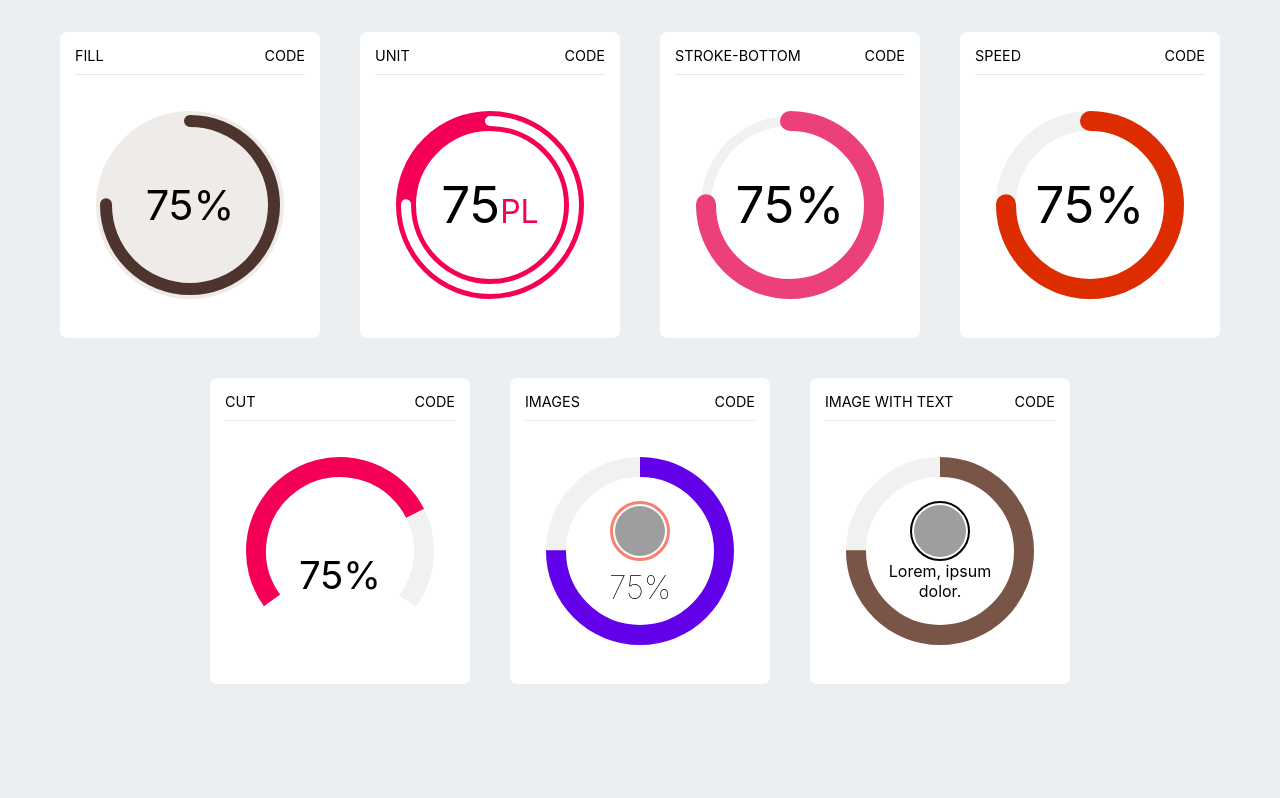
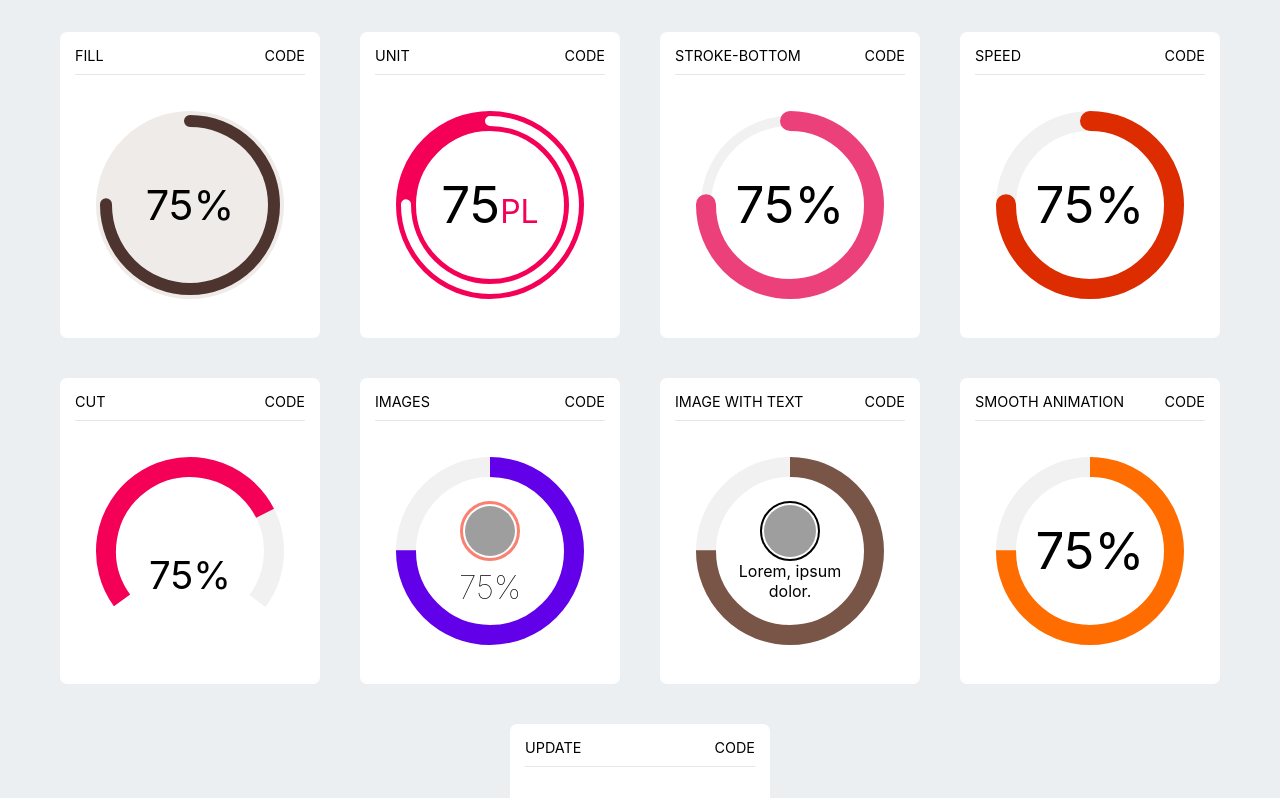
Before and after one commit to tomickigrzegorz/react-circular-progress-bar, a React (Create React App) app: page / in a window 1280 px wide. Shown: the part 839-1637 px from the top of the page. Built offline with nearby package versions, Linux system fonts and the light colour scheme; grey boxes are pictures that could not be loaded.

Commit message:
feat: new props animationSmooth

```diff
--- a/src/App.js
+++ b/src/App.js
@@ -1,4 +1,4 @@
-import React, { useState, Fragment } from "react";
+import React, { useState, useEffect, Fragment } from "react";
 import CircularProgressBar from "./components/CircularProgressBar";
 
 const examples = [
@@ -138,6 +138,25 @@ const examples = [
     colorSlice: "#795548",
     colorCircle: "#f1f1f1",
     number: false
+  },
+  {
+    id: 15,
+    name: "smooth animation",
+    animationSmooth: "500ms ease-out",
+    percent: 75,
+    colorSlice: "#FF6D00",
+    colorCircle: "#f1f1f1"
+  }
+];
+
+const update = [
+  {
+    id: 55,
+    name: "update",
+    percent: 75,
+    colorSlice: "#BF360C",
+    colorCircle: "#f1f1f1",
+    fontWeight: 100
   }
 ];
 
@@ -207,6 +226,26 @@ function App() {
   const [progress, setProgress] = useState(75);
   const percent = { percent: progress };
 
+  const [first, setFirst] = useState(update[0]);
+  useEffect(() => {
+    const interval = setInterval(() => {
+      const typeFont = [100, 200, 300, 400, 500, 600, 700];
+      const colorHex = `#${Math.floor((Math.random() * 0xffffff) << 0).toString(
+        16
+      )}`;
+      setFirst({
+        ...update[0],
+        id: 55,
+        percent: Math.floor(Math.random() * 100 + 1),
+        colorSlice: colorHex,
+        fontColor: colorHex,
+        fontSize: `${Math.floor(Math.random() * (1.3 - 1 + 1) + 1)}rem`,
+        fontWeight: typeFont[Math.floor(Math.random() * typeFont.length)]
+      });
+    }, 3000);
+    return () => clearInterval(interval);
+  }, []);
+
   return (
     <Fragment>
       <h1>circular-progress-bar</h1>
@@ -221,9 +260,15 @@ function App() {
         />
       </div>
       <div className="flex container">
-        {examples.map((props, index) => (
-          <CircularSection key={index} {...{ ...props, ...percent }} />
-        ))}
+        {examples.map((props, index) => {
+          const obj = { ...props, ...percent };
+          return <CircularSection key={index} {...obj} />;
+        })}
+
+        {update.map((props, index) => {
+          const obj = { ...props, ...percent, ...first };
+          return <CircularSection key={index} {...obj} />;
+        })}
       </div>
     </Fragment>
   );
--- a/src/components/Top.js
+++ b/src/components/Top.js
@@ -8,6 +8,7 @@ const Top = () => {
     id,
     rotation,
     linearGradient,
+    animationSmooth,
     inverse,
     counter,
     stroke,
@@ -28,6 +29,11 @@ const Top = () => {
     return inverse ? -angle : angle;
   };
 
+  const smoothAnimation =
+    animationSmooth !== undefined
+      ? { transition: `stroke-dashoffset ${animationSmooth}` }
+      : "";
+
   return (
     <>
       {linearGradient && (
@@ -41,7 +47,8 @@ const Top = () => {
         fill="none"
         style={{
           transform: `rotate(${rotation}deg)`,
-          transformOrigin: "50% 50%"
+          transformOrigin: "50% 50%",
+          ...smoothAnimation
         }}
         stroke={gradient}
         strokeWidth={stroke}
--- a/src/index.css
+++ b/src/index.css
@@ -82,7 +82,7 @@ section {
 }
 
 .circular-unit-9,
-.circular-unit-15 {
+.circular-unit-50 {
   fill: #f50057;
   font-size: 1rem;
 }
@@ -105,4 +105,5 @@ h3 {
   height: calc(100% - 46px);
   padding: 0 15px;
   background: rgba(255, 255, 255, 1);
+  overflow: auto;
 }
```
